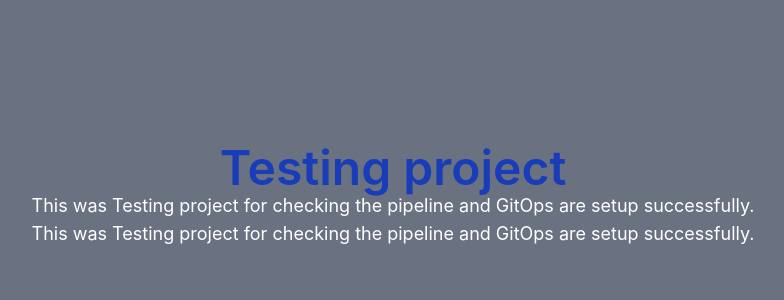
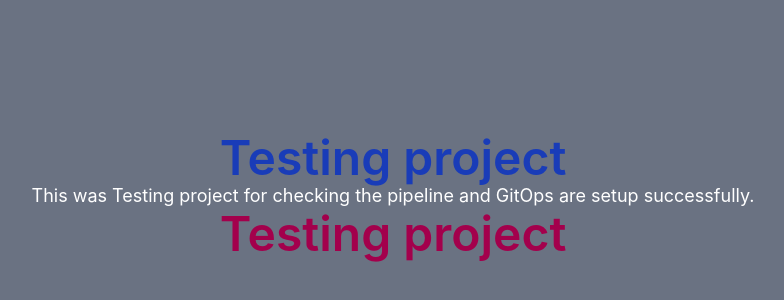
Before and after one commit to Dataxis-UditSingh/Testing_proj_CICD, a React (Vite) app: page / in a window 1280 px wide. Shown: the part 204-504 px from the top of the page, without its empty margins (247-1031 px from the left). Built offline with nearby package versions, Linux system fonts and the light colour scheme.

Commit message:
After some chnages New update commit

```diff
--- a/src/App.tsx
+++ b/src/App.tsx
@@ -10,9 +10,9 @@
         <p className="text-white text-lg text-center mt-4">
           This was Testing project for checking the pipeline and GitOps are setup successfully.
         </p>
-        <p className="text-white text-lg text-center mt-4">
-          This was Testing project for checking the pipeline and GitOps are setup successfully.
-        </p>
+        <h1 className="text-pink-800 text-5xl font-semibold text-center">
+          Testing project
+        </h1>
       </div>
     </>
   );
```
